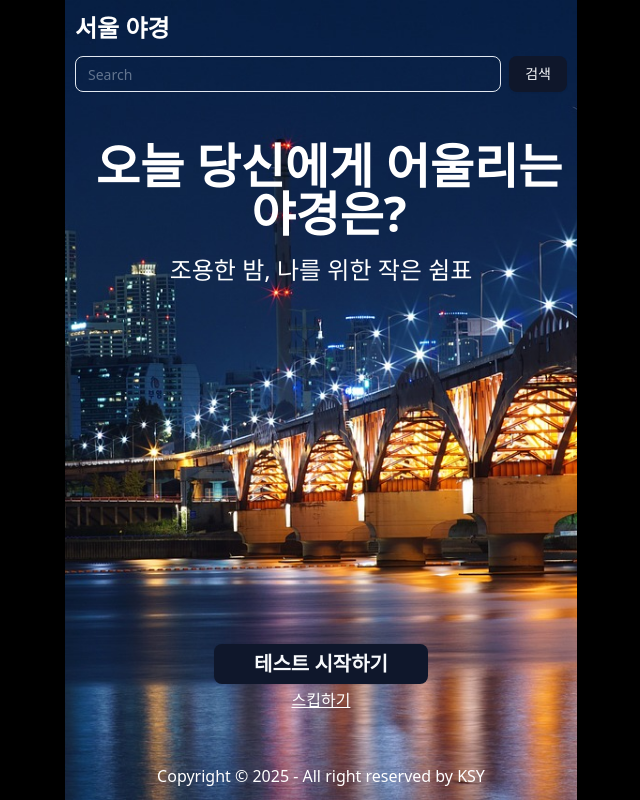
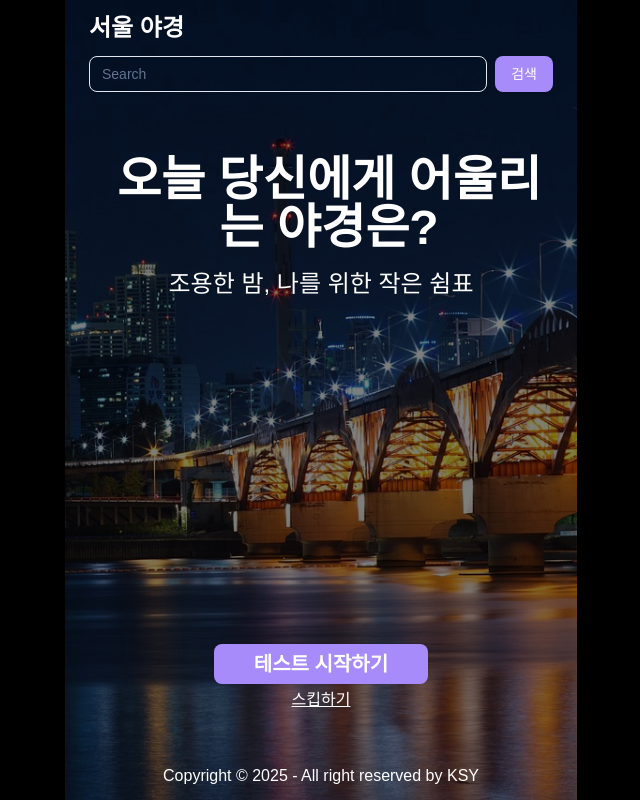
Before and after one commit to kimsyul/nighti, a Next.js app: page / in a window 1280 px wide. Shown: the whole page, without its empty margins (319-959 px from the left). Built offline with nearby package versions, Linux system fonts and the light colour scheme.

Commit message:
refactor : 스타일링 코드 살짝 변경

```diff
--- a/src/app/globals.css
+++ b/src/app/globals.css
@@ -1,13 +1,12 @@
-@import "tailwindcss";
-@import "tw-animate-css";
+@import 'tailwindcss';
+@import 'tw-animate-css';
 
 @custom-variant dark (&:is(.dark *));
 
 @theme inline {
   --color-background: var(--background);
   --color-foreground: var(--foreground);
-  --font-sans: var(--font-geist-sans);
-  --font-mono: var(--font-geist-mono);
+  --font-serif: var(--font-noto-serif);
   --color-sidebar-ring: var(--sidebar-ring);
   --color-sidebar-border: var(--sidebar-border);
   --color-sidebar-accent-foreground: var(--sidebar-accent-foreground);
@@ -51,10 +50,10 @@
   --card-foreground: oklch(0.129 0.042 264.695);
   --popover: oklch(1 0 0);
   --popover-foreground: oklch(0.129 0.042 264.695);
-  --primary: oklch(0.208 0.042 265.755);
-  --primary-foreground: oklch(0.984 0.003 247.858);
-  --secondary: oklch(0.968 0.007 247.896);
-  --secondary-foreground: oklch(0.208 0.042 265.755);
+  --primary: #a78bfa;
+  --primary-foreground: #ffffff;
+  --secondary: #cfc7d7;
+  --secondary-foreground: #0c4a6e;
   --muted: oklch(0.968 0.007 247.896);
   --muted-foreground: oklch(0.554 0.046 257.417);
   --accent: oklch(0.968 0.007 247.896);
--- a/src/app/layout.tsx
+++ b/src/app/layout.tsx
@@ -1,11 +1,11 @@
 import type { Metadata } from 'next';
-import { Noto_Sans_KR } from 'next/font/google';
+import { Noto_Serif_KR } from 'next/font/google';
 import './globals.css';
 import ReactQueryClientProvider from '../../config/ReactQueryClientProvider';
 import GlobalLayout from '@/components/layout/GlobalLayout';
 
-const notoSans = Noto_Sans_KR({
-  variable: '--font-noto-sans',
+const notoSerif = Noto_Serif_KR({
+  variable: '--font-noto-serif',
   subsets: ['latin'],
   weight: ['400', '700'],
 });
@@ -22,7 +22,7 @@ export default function RootLayout({
 }>) {
   return (
     <html lang="kr">
-      <body className={` ${notoSans.variable} antialiased bg-black text-white`}>
+      <body className={`${notoSerif.variable} antialiased bg-black text-white font-serif`}>
         <ReactQueryClientProvider>
           <GlobalLayout>{children}</GlobalLayout>
         </ReactQueryClientProvider>
--- a/src/app/page.tsx
+++ b/src/app/page.tsx
@@ -9,7 +9,7 @@ export default function Home() {
         <h2 className="text-2xl text-center">조용한 밤, 나를 위한 작은 쉼표</h2>
       </div>
       <div className="flex flex-col gap-1">
-        <Button type="button" className="cursor-pointer text-xl font-semibold px-10 py-5" asChild>
+        <Button type="button" className="text-xl font-semibold px-10 py-5" asChild>
           <Link href={'/test/1'}>테스트 시작하기</Link>
         </Button>
         <Link href={'/list'} className="text-center underline cursor-pointer">
--- a/src/components/layout/GlobalLayout.tsx
+++ b/src/components/layout/GlobalLayout.tsx
@@ -5,7 +5,8 @@ import { Button } from '../ui/button';
 
 export default function GlobalLayout({ children }: { children: ReactNode }) {
   return (
-    <div className="flex flex-col max-w-lg h-screen m-auto px-2.5 bg-[url(/background.jpg)] bg-center bg-cover">
+    <div className="relative max-w-lg h-screen m-auto  bg-[url(/background.jpg)] bg-center bg-cover">
+      <div className="absolute inset-0 bg-black/50 flex flex-col px-6">
         <header className="h-14 flex items-center text-2xl font-bold">
           <Link href={'/'}>서울 야경</Link>
         </header>
@@ -15,8 +16,9 @@ export default function GlobalLayout({ children }: { children: ReactNode }) {
             검색
           </Button>
         </div>
-      <main className="flex-1 mt-2.5 px-">{children}</main>
+        <main className="flex-1 mt-6">{children}</main>
         <footer className="text-center text-white my-3">Copyright © 2025 - All right reserved by KSY</footer>
+      </div>
     </div>
   );
 }
--- a/src/components/ui/button.tsx
+++ b/src/components/ui/button.tsx
@@ -1,39 +1,36 @@
-import * as React from "react"
-import { Slot } from "@radix-ui/react-slot"
-import { cva, type VariantProps } from "class-variance-authority"
+import * as React from 'react';
+import { Slot } from '@radix-ui/react-slot';
+import { cva, type VariantProps } from 'class-variance-authority';
 
-import { cn } from "@/lib/utils"
+import { cn } from '@/lib/utils';
 
 const buttonVariants = cva(
-  "inline-flex items-center justify-center gap-2 whitespace-nowrap rounded-md text-sm font-medium transition-all disabled:pointer-events-none disabled:opacity-50 [&_svg]:pointer-events-none [&_svg:not([class*='size-'])]:size-4 shrink-0 [&_svg]:shrink-0 outline-none focus-visible:border-ring focus-visible:ring-ring/50 focus-visible:ring-[3px] aria-invalid:ring-destructive/20 dark:aria-invalid:ring-destructive/40 aria-invalid:border-destructive",
+  "cursor-pointer inline-flex items-center justify-center gap-2 whitespace-nowrap rounded-md text-sm font-medium transition-all disabled:pointer-events-none disabled:opacity-50 [&_svg]:pointer-events-none [&_svg:not([class*='size-'])]:size-4 shrink-0 [&_svg]:shrink-0 outline-none focus-visible:border-ring focus-visible:ring-ring/50 focus-visible:ring-[3px] aria-invalid:ring-destructive/20 dark:aria-invalid:ring-destructive/40 aria-invalid:border-destructive",
   {
     variants: {
       variant: {
-        default:
-          "bg-primary text-primary-foreground shadow-xs hover:bg-primary/90",
+        default: 'bg-primary text-primary-foreground shadow-xs hover:bg-primary/90',
         destructive:
-          "bg-destructive text-white shadow-xs hover:bg-destructive/90 focus-visible:ring-destructive/20 dark:focus-visible:ring-destructive/40 dark:bg-destructive/60",
+          'bg-destructive text-white shadow-xs hover:bg-destructive/90 focus-visible:ring-destructive/20 dark:focus-visible:ring-destructive/40 dark:bg-destructive/60',
         outline:
-          "border bg-background shadow-xs hover:bg-accent hover:text-accent-foreground dark:bg-input/30 dark:border-input dark:hover:bg-input/50",
-        secondary:
-          "bg-secondary text-secondary-foreground shadow-xs hover:bg-secondary/80",
-        ghost:
-          "hover:bg-accent hover:text-accent-foreground dark:hover:bg-accent/50",
-        link: "text-primary underline-offset-4 hover:underline",
+          'border bg-background shadow-xs hover:bg-accent hover:text-accent-foreground dark:bg-input/30 dark:border-input dark:hover:bg-input/50',
+        secondary: 'bg-secondary text-secondary-foreground shadow-xs hover:bg-secondary/80',
+        ghost: 'hover:bg-accent hover:text-accent-foreground dark:hover:bg-accent/50',
+        link: 'text-primary underline-offset-4 hover:underline',
       },
       size: {
-        default: "h-9 px-4 py-2 has-[>svg]:px-3",
-        sm: "h-8 rounded-md gap-1.5 px-3 has-[>svg]:px-2.5",
-        lg: "h-10 rounded-md px-6 has-[>svg]:px-4",
-        icon: "size-9",
+        default: 'h-9 px-4 py-2 has-[>svg]:px-3',
+        sm: 'h-8 rounded-md gap-1.5 px-3 has-[>svg]:px-2.5',
+        lg: 'h-10 rounded-md px-6 has-[>svg]:px-4',
+        icon: 'size-9',
       },
     },
     defaultVariants: {
-      variant: "default",
-      size: "default",
+      variant: 'default',
+      size: 'default',
     },
   }
-)
+);
 
 function Button({
   className,
@@ -41,19 +38,13 @@ function Button({
   size,
   asChild = false,
   ...props
-}: React.ComponentProps<"button"> &
+}: React.ComponentProps<'button'> &
   VariantProps<typeof buttonVariants> & {
-    asChild?: boolean
+    asChild?: boolean;
   }) {
-  const Comp = asChild ? Slot : "button"
+  const Comp = asChild ? Slot : 'button';
 
-  return (
-    <Comp
-      data-slot="button"
-      className={cn(buttonVariants({ variant, size, className }))}
-      {...props}
-    />
-  )
+  return <Comp data-slot="button" className={cn(buttonVariants({ variant, size, className }))} {...props} />;
 }
 
-export { Button, buttonVariants }
+export { Button, buttonVariants };
```
Also changed, not shown: components.json. Lines whose indentation alone changed are shown as unchanged.
